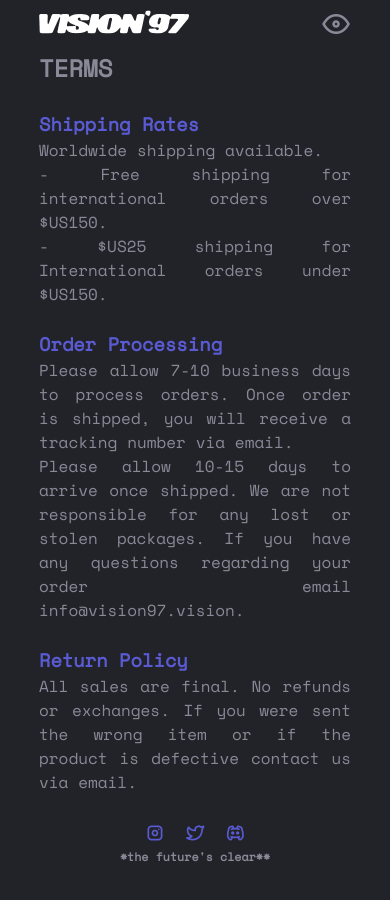
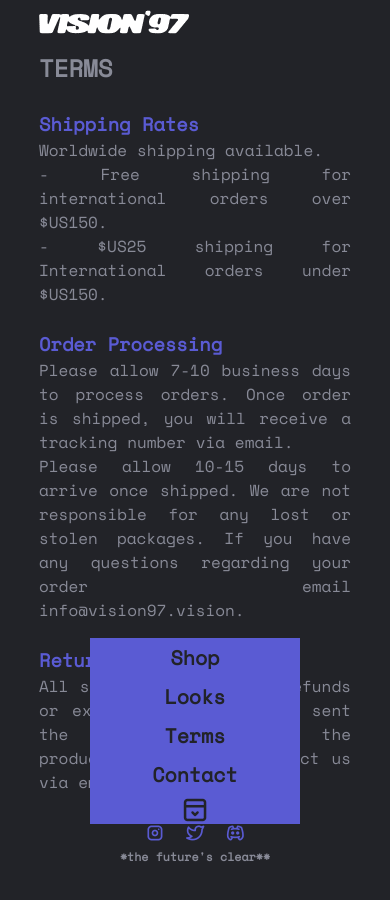
Before and after one commit to kwameamo/two.vision97.vision, a plain HTML site: page terms.html in a window 390 px wide. Both pictures are taken after a click on the element 195 px from the left and 823 px from the top of the page. Before the commit the page ends 875 px from the top, so only its background shows below. Drawn offline with nearby package versions, Linux system fonts and the light colour scheme.

Commit message:
footer menu

```diff
--- a/styles.css
+++ b/styles.css
@@ -10,6 +10,10 @@
   background-color: #222328;
   color: #888a97;
   font-family: 'Space Mono', monospace;
+}
+
+.mobile {
+  display: none;
 }
 
 header a {
@@ -67,30 +71,35 @@
   margin: auto 0;
   display: none;
   cursor: pointer;
+  width: 80%;
 }
 
 #hamburger-icon div {
   width: 35px;
   height: 3px;
-  background-color: white;
   margin: 6px 0;
   transition: 0.4s;
 }
 
-#ti-eye {
+#hamburger-icon i span {
+  font-family: 'Space Mono', monospace;
+  font-size: 20px;
+}
+
+#ti-layout-navbar-collapse {
   font-size: 30px;
 }
 
-#ti-eye-off {
+#ti-layout-navbar-expand {
   font-size: 30px;
   display: none;
 }
 
-.open #ti-eye {
+.open #ti-layout-navbar-collapse {
   display: none;
 }
 
-.open #ti-eye-off {
+.open #ti-layout-navbar-expand {
   display: block;
 }
 
@@ -99,24 +108,21 @@
   flex-direction: column;
   align-items: center;
   justify-content: flex-start;
+  font-size: 20px;
   font-weight: bold;
-  z-index: 10;
+  background-color: #5a5bd3;
+  color: #222328;
+
 }
 
 .mobile-menu {
   display: none;
-  position: absolute;
-  background-color: #222328;
-  opacity: 98%;
-  top: 50px;
-  left: 0;
-  height: calc(100vh - 50px);
-  width: 100%;
+  position: sticky;
+  background-color: #5a5bd3;
+  /* height: calc(fit-content + 10px); */
 }
 
-.mobile-menu li {
-  margin-bottom: 10px;
-}
+
 
 
 
@@ -495,9 +501,54 @@
     display: none;
   }
 
+  .mobile {
+    align-items: center;
+    justify-content: center;
+    position: fixed;
+    bottom: 0;
+    bottom: calc(env(safe-area-inset-bottom)*1.18);
+    left: 0;
+    right: 0;
+    display: flex;
+    margin: 20px;
+    z-index: 20;
+  }
+
   #hamburger-icon {
     display: block;
+    text-align: center;
+    position: sticky;
+    background-color: #5a5bd3;
+    color: #222328;
+    margin: 0 20%;
   }
+
+  ul {
+    list-style: none;
+    width: 100%;
+  }
+
+  ul a {
+    color: #222328;
+    text-decoration: none;
+  }
+
+  ul a:hover {
+    text-decoration: none;
+  }
+
+  ul li {
+    /* color: #5a5bd3; */
+    padding: 5px 0;
+    margin-left: 0;
+    width: 100%;
+  }
+
+  ul li:hover {
+    background-color: #30304d;
+
+  }
+
 
 
 /* SHOP *//* SHOP *//* SHOP *//* SHOP *//* SHOP */
@@ -603,4 +654,11 @@
 
 /* CONTACT */ /* CONTACT */ /* CONTACT */
 
+
+
+footer {
+  padding: 5px 0 100px 0;
+
 }
+
+}
--- a/terms.html
+++ b/terms.html
@@ -24,19 +24,8 @@
 
         </ul>
       </nav>
-      <div id="hamburger-icon" onclick="toggleMobileMenu(this)">
+    </header>
 
-        <i id=ti-eye class="ti ti-eye"></i>
-        <i id=ti-eye-off class="ti ti-eye-off"></i>
-
-        <ul class="mobile-menu">
-            <li><a href="shop.html">Shop</a></li>
-            <li><a href="looks.html">Looks</a></li>
-            <li><a href="terms.html">Terms</a></li>
-            <li><a href="contact.html">Contact</a></li>
-        </ul>
-      </div>
-    </header>
 <!-- NAVBAR --><!-- NAVBAR --><!-- NAVBAR -->
 
 
@@ -64,6 +53,22 @@
         </div>
 <!-- Content End--><!-- Content End--><!-- Content End-->
 
+
+<div class="mobile">
+  <div id="hamburger-icon" onclick="toggleMobileMenu(this)">
+      <ul class="mobile-menu">
+        <li><a href="shop.html">Shop</a></li>
+        <li><a href="looks.html">Looks</a></li>
+        <li><a href="terms.html">Terms</a></li>
+        <li><a href="contact.html">Contact</a></li>
+      </ul>
+
+        <!-- <i id=ti-eye class="ti ti-eye"> <span>MENU</span> </i> -->
+        <i id="ti-layout-navbar-collapse" class="ti ti-layout-navbar-collapse"> </i>
+        <i id="ti-layout-navbar-expand" class="ti ti-layout-navbar-expand"></i>
+  </div>
+</div>
+
 <script src="index.js"></script>
 <!-- FOOTER --><!-- FOOTER --><!-- FOOTER -->
 <footer>
```
Also changed, not shown: contact.html (+19 -2 lines), looks.html (+19 -2 lines), shop.html (+19 -2 lines).
